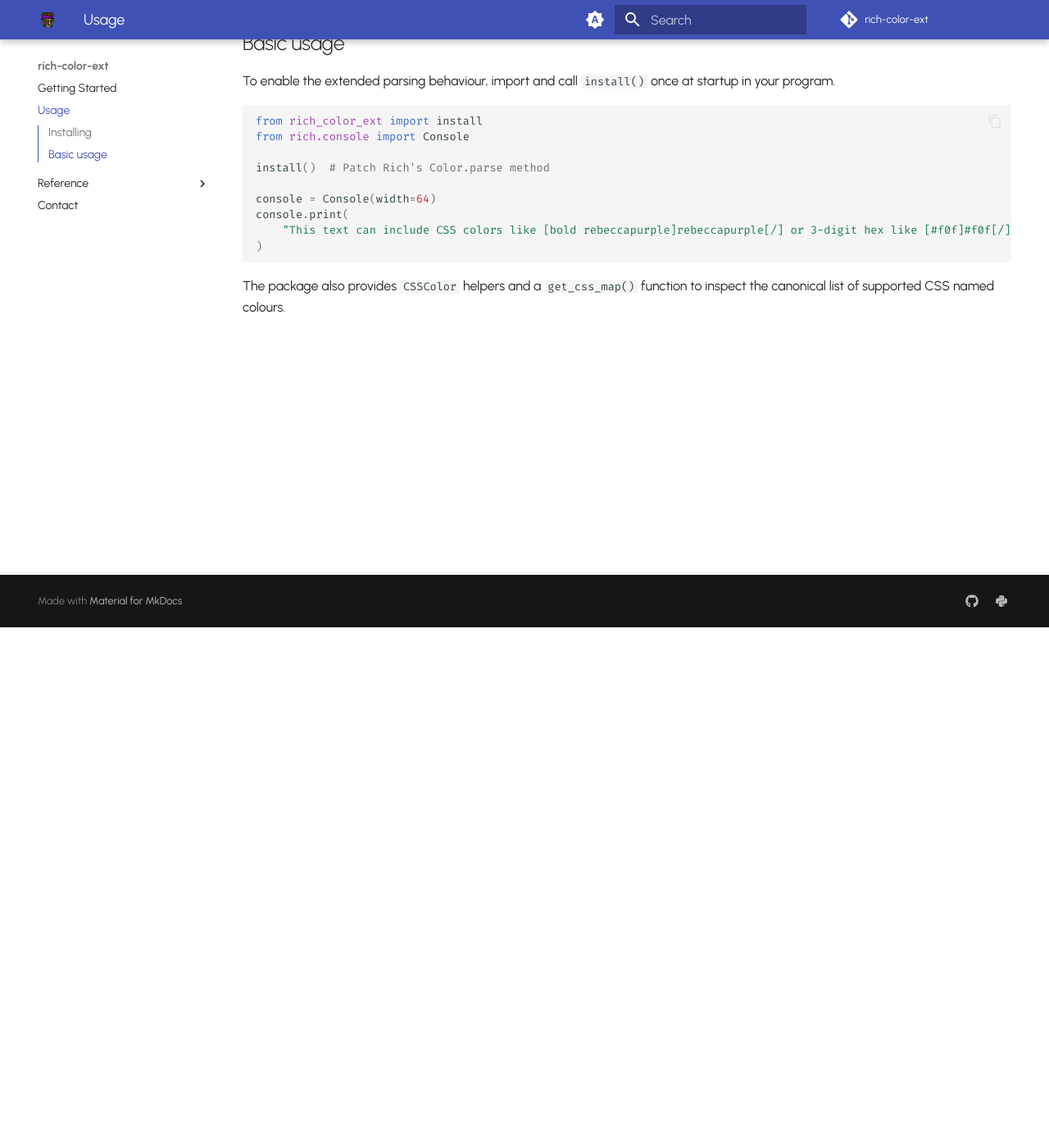
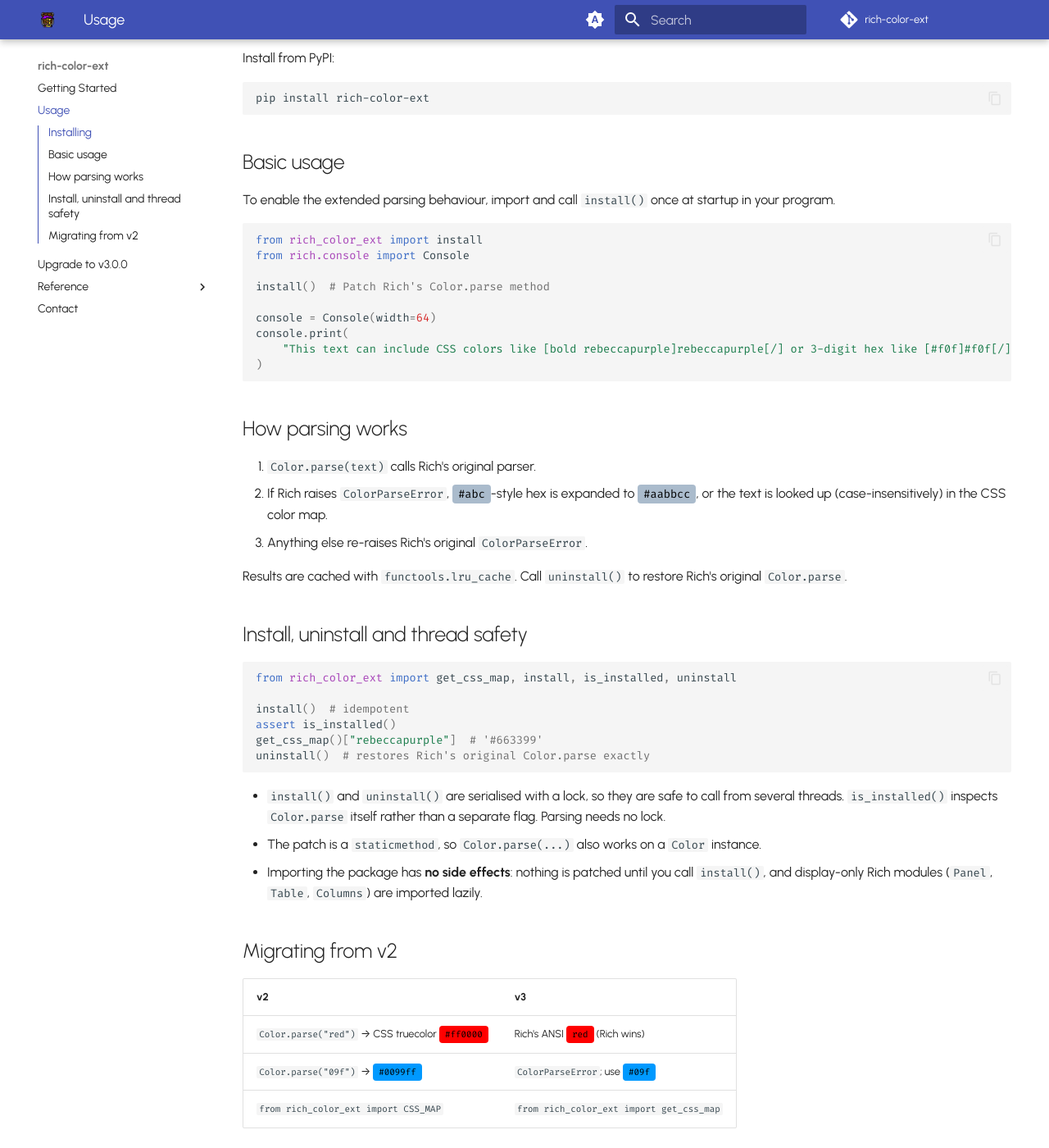
Before and after one commit to maxludden/rich-color-ext, an MkDocs documentation site: the page built from docs/usage.md, in a window 1280 px wide and 1400 px high, scrolled down 635 px. Shown: the whole window at 82% size. Built offline with MkDocs 1.6.1 and Material for MkDocs 9.7.7, drawn with Linux system fonts in a browser that asks for light colours; comment, search, counter and statistics services are not loaded; some of the changed text lies outside the part shown.

Commit message:
Release v3.0.0: Rich-first color parsing
- Patched Color.parse tries Rich first, falling back to 3-digit hex and CSS names
- 3-digit hex now requires a leading #
- Install as staticmethod so instance calls work; uninstall restores original
- lru_cache the patched parser; lock install/uninstall; drop CSS_MAP preload
- Add regression tests, upgrade guide, and docs/changelog updates

Co-Authored-By: Claude Sonnet 5.5 <noreply@anthropic.com>

````diff
--- a/docs/usage.md
+++ b/docs/usage.md
@@ -3,10 +3,19 @@ title: Usage
 CSS: styles/extra.css,
 ---
 
-!!! note "Applies to v2.0.0"
+!!! note "Applies to v3.0.0"
     The steps below describe the behaviour shipped with `rich-color-ext`
-    **v0.1.9**. If you are on an older release, upgrade with `uv pip
+    **v3.0.0**. If you are on an older release, upgrade with `uv pip
     install --upgrade rich-color-ext` before following along.
+
+!!! warning "Breaking change in v3.0.0"
+    Rich's parser now runs **first**; CSS names and 3-digit hex are only a fallback
+    for colors Rich rejects. Names Rich already knows (`red`, `green`, `white`,
+    `orchid`, ...) keep Rich's own color instead of the CSS truecolor value, and
+    3-digit hex requires the leading `#` (`#09f`, not `09f`). The import-time
+    `CSS_MAP` constant was removed; use `get_css_map()`. See
+    [How to Upgrade to v3.0.0](upgrade-to-v3.md) and the
+    [changelog](https://github.com/maxludden/rich-color-ext/blob/main/CHANGELOG.md).
 
 ## Installing
 
@@ -43,5 +52,42 @@ console.print(
 )
 ```
 
+## How parsing works
+
+1. `Color.parse(text)` calls Rich's original parser.
+2. If Rich raises `ColorParseError`, `#abc`-style hex is expanded to `#aabbcc`, or
+   the text is looked up (case-insensitively) in the CSS color map.
+3. Anything else re-raises Rich's original `ColorParseError`.
+
+Results are cached with `functools.lru_cache`. Call `uninstall()` to restore Rich's
+original `Color.parse`.
+
+## Install, uninstall and thread safety
+
+```python
+from rich_color_ext import get_css_map, install, is_installed, uninstall
+
+install()  # idempotent
+assert is_installed()
+get_css_map()["rebeccapurple"]  # '#663399'
+uninstall()  # restores Rich's original Color.parse exactly
+```
+
+- `install()` and `uninstall()` are serialised with a lock, so they are safe to call
+  from several threads. `is_installed()` inspects `Color.parse` itself rather than a
+  separate flag. Parsing needs no lock.
+- The patch is a `staticmethod`, so `Color.parse(...)` also works on a `Color` instance.
+- Importing the package has **no side effects**: nothing is patched until you call
+  `install()`, and display-only Rich modules (`Panel`, `Table`, `Columns`) are
+  imported lazily.
+
+## Migrating from v2
+
+| v2 | v3 |
+| --- | --- |
+| `Color.parse("red")` → CSS truecolor `#ff0000` | Rich's ANSI `red` (Rich wins) |
+| `Color.parse("09f")` → `#0099ff` | `ColorParseError`; use `#09f` |
+| `from rich_color_ext import CSS_MAP` | `from rich_color_ext import get_css_map` |
+
 The package also provides `CSSColor` helpers and a `get_css_map()` function to
 inspect the canonical list of supported CSS named colours.
--- a/mkdocs.yml
+++ b/mkdocs.yml
@@ -9,6 +9,7 @@ site_dir: site
 nav:
   - Getting Started: index.md
   - Usage: usage.md
+  - Upgrade to v3.0.0: upgrade-to-v3.md
   - Reference:
       - Package: reference/index.md
       - CSS module: reference/css.md
````
Also changed, not shown: CHANGELOG.md (+39 -4 lines), CLAUDE.md (+12 -13 lines), README.md (+47 -2 lines), docs/index.md (+6 -2 lines), docs/reference/modules.md (+1 -1 lines), docs/reference/patch.md (+5 -1 lines), docs/upgrade-to-v3.md (added, +132 -0 lines), pyproject.toml (+3 -7 lines), src/rich_color_ext/__init__.py (+5 -4 lines), docs/img/example.svg, 8 other files.
